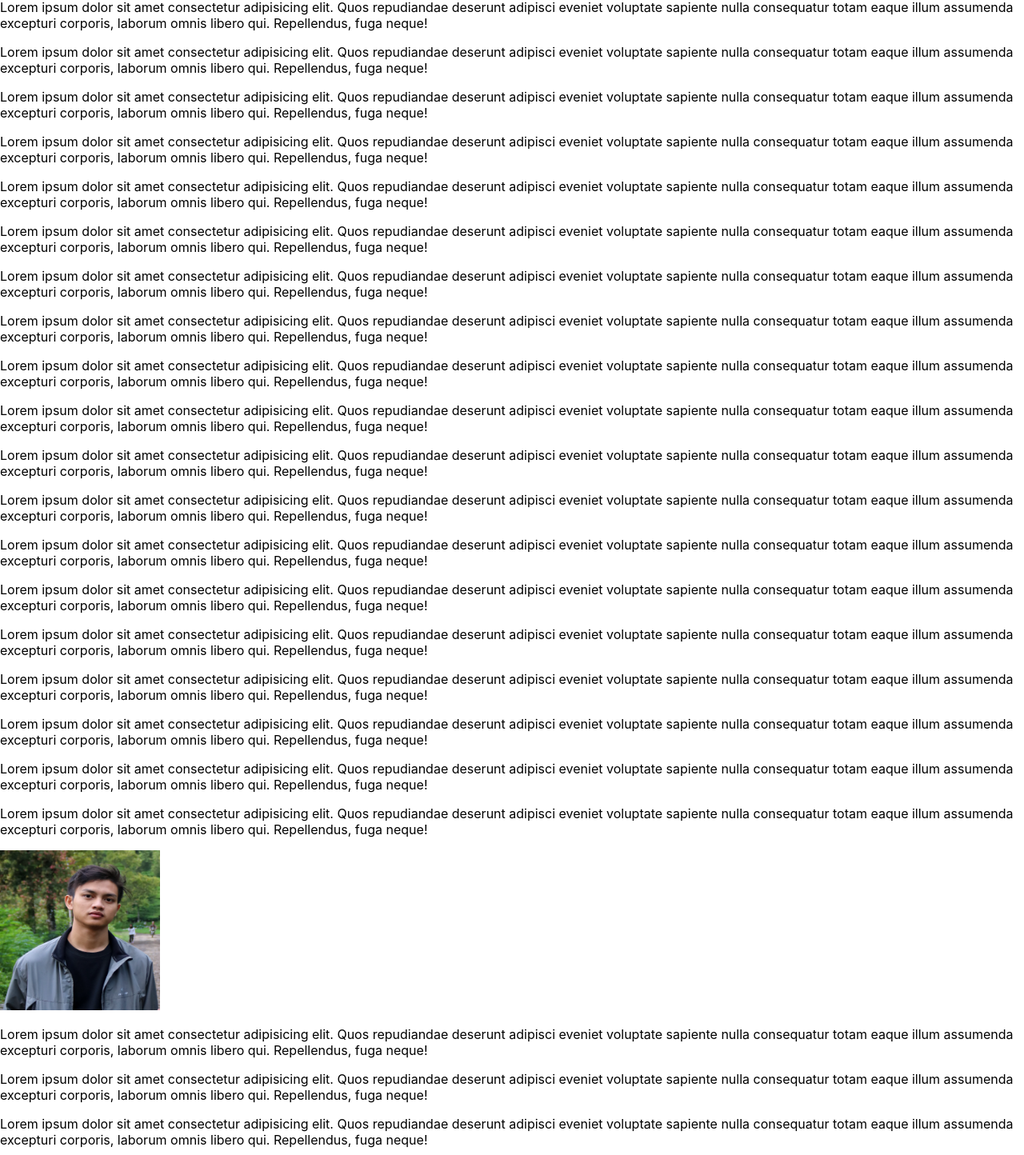
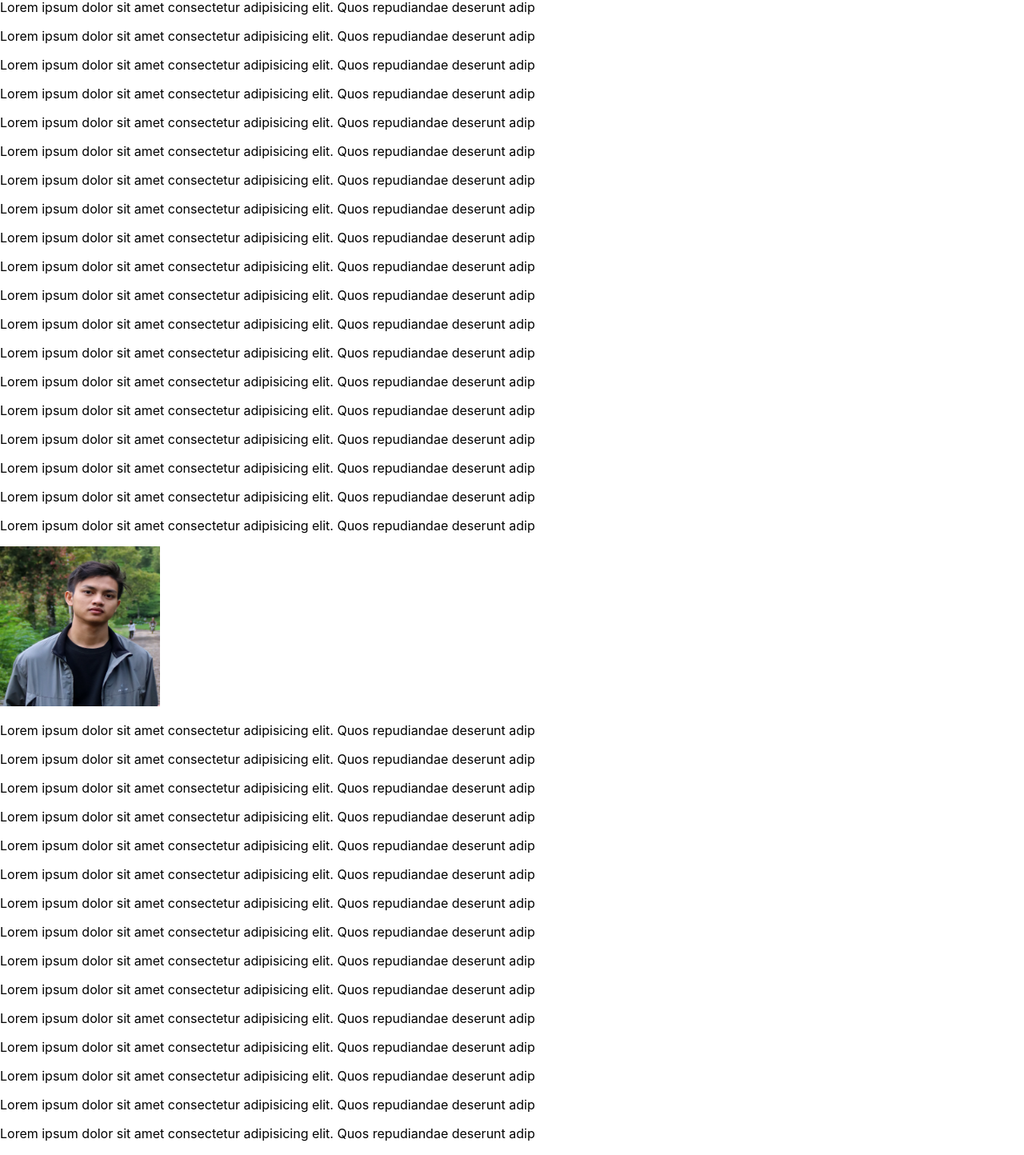
Before and after one commit to abuabdirohman4/next-basic, a Next.js app: page / in a window 1280 px wide. Shown: the part 355-1799 px from the top of the page at 80% size. Built offline with nearby package versions, Linux system fonts and the light colour scheme.

Commit message:
fix: eslint format

```diff
--- a/components/Footer/index.tsx
+++ b/components/Footer/index.tsx
@@ -1,4 +1,4 @@
-import styles from "./Footer.module.css";
+import styles from './Footer.module.css';
 
 export default function Footer() {
   return (
--- a/components/Header/index.tsx
+++ b/components/Header/index.tsx
@@ -1,5 +1,5 @@
-import Link from "next/link";
-import styles from "./Header.module.css";
+import Link from 'next/link';
+import styles from './Header.module.css';
 
 export default function Header() {
   return (
--- a/pages/404.tsx
+++ b/pages/404.tsx
@@ -1,12 +1,12 @@
-import { useRouter } from "next/router";
-import { useEffect } from "react";
+import { useRouter } from 'next/router';
+import { useEffect } from 'react';
 
 export default function Custom404() {
   const router = useRouter();
 
   useEffect(() => {
     setTimeout(() => {
-      router.push("/");
+      router.push('/');
     }, 2000);
   }, []);
 
--- a/pages/blog.tsx
+++ b/pages/blog.tsx
@@ -1,4 +1,4 @@
-import Layout from "../components/Layout";
+import Layout from '../components/Layout';
 
 export default function blog() {
   return (
--- a/pages/index.tsx
+++ b/pages/index.tsx
@@ -1,55 +1,53 @@
-import Image from "next/image";
-import Layout from "../components/Layout";
-import styles from "../styles/Home.module.css";
+import Image from 'next/image';
+import Layout from '../components/Layout';
+import styles from '../styles/Home.module.css';
 
 export default function Home() {
   return (
-    <>
-      <Layout pageTitle="Home Page">
-        <Image src="/profile.jpg" width={200} height={200} alt="profile"/>
-        {/* <img src="/profile.jpg" width={200} height={200} alt="profile" /> */}
-        <h1 className={styles["title-homepage"]}>Welcome Abu Abdirohman</h1>
-        <p>Lorem ipsum dolor sit amet consectetur adipisicing elit. Quos repudiandae deserunt adipisci eveniet voluptate sapiente nulla consequatur totam eaque illum assumenda excepturi corporis, laborum omnis libero qui. Repellendus, fuga neque!</p>
-        <p>Lorem ipsum dolor sit amet consectetur adipisicing elit. Quos repudiandae deserunt adipisci eveniet voluptate sapiente nulla consequatur totam eaque illum assumenda excepturi corporis, laborum omnis libero qui. Repellendus, fuga neque!</p>
-        <p>Lorem ipsum dolor sit amet consectetur adipisicing elit. Quos repudiandae deserunt adipisci eveniet voluptate sapiente nulla consequatur totam eaque illum assumenda excepturi corporis, laborum omnis libero qui. Repellendus, fuga neque!</p>
-        <p>Lorem ipsum dolor sit amet consectetur adipisicing elit. Quos repudiandae deserunt adipisci eveniet voluptate sapiente nulla consequatur totam eaque illum assumenda excepturi corporis, laborum omnis libero qui. Repellendus, fuga neque!</p>
-        <p>Lorem ipsum dolor sit amet consectetur adipisicing elit. Quos repudiandae deserunt adipisci eveniet voluptate sapiente nulla consequatur totam eaque illum assumenda excepturi corporis, laborum omnis libero qui. Repellendus, fuga neque!</p>
-        <p>Lorem ipsum dolor sit amet consectetur adipisicing elit. Quos repudiandae deserunt adipisci eveniet voluptate sapiente nulla consequatur totam eaque illum assumenda excepturi corporis, laborum omnis libero qui. Repellendus, fuga neque!</p>
-        <p>Lorem ipsum dolor sit amet consectetur adipisicing elit. Quos repudiandae deserunt adipisci eveniet voluptate sapiente nulla consequatur totam eaque illum assumenda excepturi corporis, laborum omnis libero qui. Repellendus, fuga neque!</p>
-        <p>Lorem ipsum dolor sit amet consectetur adipisicing elit. Quos repudiandae deserunt adipisci eveniet voluptate sapiente nulla consequatur totam eaque illum assumenda excepturi corporis, laborum omnis libero qui. Repellendus, fuga neque!</p>
-        <p>Lorem ipsum dolor sit amet consectetur adipisicing elit. Quos repudiandae deserunt adipisci eveniet voluptate sapiente nulla consequatur totam eaque illum assumenda excepturi corporis, laborum omnis libero qui. Repellendus, fuga neque!</p>
-        <p>Lorem ipsum dolor sit amet consectetur adipisicing elit. Quos repudiandae deserunt adipisci eveniet voluptate sapiente nulla consequatur totam eaque illum assumenda excepturi corporis, laborum omnis libero qui. Repellendus, fuga neque!</p>
-        <p>Lorem ipsum dolor sit amet consectetur adipisicing elit. Quos repudiandae deserunt adipisci eveniet voluptate sapiente nulla consequatur totam eaque illum assumenda excepturi corporis, laborum omnis libero qui. Repellendus, fuga neque!</p>
-        <p>Lorem ipsum dolor sit amet consectetur adipisicing elit. Quos repudiandae deserunt adipisci eveniet voluptate sapiente nulla consequatur totam eaque illum assumenda excepturi corporis, laborum omnis libero qui. Repellendus, fuga neque!</p>
-        <p>Lorem ipsum dolor sit amet consectetur adipisicing elit. Quos repudiandae deserunt adipisci eveniet voluptate sapiente nulla consequatur totam eaque illum assumenda excepturi corporis, laborum omnis libero qui. Repellendus, fuga neque!</p>
-        <p>Lorem ipsum dolor sit amet consectetur adipisicing elit. Quos repudiandae deserunt adipisci eveniet voluptate sapiente nulla consequatur totam eaque illum assumenda excepturi corporis, laborum omnis libero qui. Repellendus, fuga neque!</p>
-        <p>Lorem ipsum dolor sit amet consectetur adipisicing elit. Quos repudiandae deserunt adipisci eveniet voluptate sapiente nulla consequatur totam eaque illum assumenda excepturi corporis, laborum omnis libero qui. Repellendus, fuga neque!</p>
-        <p>Lorem ipsum dolor sit amet consectetur adipisicing elit. Quos repudiandae deserunt adipisci eveniet voluptate sapiente nulla consequatur totam eaque illum assumenda excepturi corporis, laborum omnis libero qui. Repellendus, fuga neque!</p>
-        <p>Lorem ipsum dolor sit amet consectetur adipisicing elit. Quos repudiandae deserunt adipisci eveniet voluptate sapiente nulla consequatur totam eaque illum assumenda excepturi corporis, laborum omnis libero qui. Repellendus, fuga neque!</p>
-        <p>Lorem ipsum dolor sit amet consectetur adipisicing elit. Quos repudiandae deserunt adipisci eveniet voluptate sapiente nulla consequatur totam eaque illum assumenda excepturi corporis, laborum omnis libero qui. Repellendus, fuga neque!</p>
-        <p>Lorem ipsum dolor sit amet consectetur adipisicing elit. Quos repudiandae deserunt adipisci eveniet voluptate sapiente nulla consequatur totam eaque illum assumenda excepturi corporis, laborum omnis libero qui. Repellendus, fuga neque!</p>
-        <Image src="/post1.jpg" width={200} height={200} alt="profile"/>
+    <Layout pageTitle="Home Page">
+      <Image src="/profile.jpg" width={200} height={200} alt="profile" />
+      {/* <img src="/profile.jpg" width={200} height={200} alt="profile" /> */}
+      <h1 className={styles['title-homepage']}>Welcome Abu Abdirohman</h1>
+      <p>Lorem ipsum dolor sit amet consectetur adipisicing elit. Quos repudiandae deserunt adip</p>
+      <p>Lorem ipsum dolor sit amet consectetur adipisicing elit. Quos repudiandae deserunt adip</p>
+      <p>Lorem ipsum dolor sit amet consectetur adipisicing elit. Quos repudiandae deserunt adip</p>
+      <p>Lorem ipsum dolor sit amet consectetur adipisicing elit. Quos repudiandae deserunt adip</p>
+      <p>Lorem ipsum dolor sit amet consectetur adipisicing elit. Quos repudiandae deserunt adip</p>
+      <p>Lorem ipsum dolor sit amet consectetur adipisicing elit. Quos repudiandae deserunt adip</p>
+      <p>Lorem ipsum dolor sit amet consectetur adipisicing elit. Quos repudiandae deserunt adip</p>
+      <p>Lorem ipsum dolor sit amet consectetur adipisicing elit. Quos repudiandae deserunt adip</p>
+      <p>Lorem ipsum dolor sit amet consectetur adipisicing elit. Quos repudiandae deserunt adip</p>
+      <p>Lorem ipsum dolor sit amet consectetur adipisicing elit. Quos repudiandae deserunt adip</p>
+      <p>Lorem ipsum dolor sit amet consectetur adipisicing elit. Quos repudiandae deserunt adip</p>
+      <p>Lorem ipsum dolor sit amet consectetur adipisicing elit. Quos repudiandae deserunt adip</p>
+      <p>Lorem ipsum dolor sit amet consectetur adipisicing elit. Quos repudiandae deserunt adip</p>
+      <p>Lorem ipsum dolor sit amet consectetur adipisicing elit. Quos repudiandae deserunt adip</p>
+      <p>Lorem ipsum dolor sit amet consectetur adipisicing elit. Quos repudiandae deserunt adip</p>
+      <p>Lorem ipsum dolor sit amet consectetur adipisicing elit. Quos repudiandae deserunt adip</p>
+      <p>Lorem ipsum dolor sit amet consectetur adipisicing elit. Quos repudiandae deserunt adip</p>
+      <p>Lorem ipsum dolor sit amet consectetur adipisicing elit. Quos repudiandae deserunt adip</p>
+      <p>Lorem ipsum dolor sit amet consectetur adipisicing elit. Quos repudiandae deserunt adip</p>
+      <Image src="/post1.jpg" width={200} height={200} alt="profile" />
 
-        <p>Lorem ipsum dolor sit amet consectetur adipisicing elit. Quos repudiandae deserunt adipisci eveniet voluptate sapiente nulla consequatur totam eaque illum assumenda excepturi corporis, laborum omnis libero qui. Repellendus, fuga neque!</p>
-        <p>Lorem ipsum dolor sit amet consectetur adipisicing elit. Quos repudiandae deserunt adipisci eveniet voluptate sapiente nulla consequatur totam eaque illum assumenda excepturi corporis, laborum omnis libero qui. Repellendus, fuga neque!</p>
-        <p>Lorem ipsum dolor sit amet consectetur adipisicing elit. Quos repudiandae deserunt adipisci eveniet voluptate sapiente nulla consequatur totam eaque illum assumenda excepturi corporis, laborum omnis libero qui. Repellendus, fuga neque!</p>
-        <p>Lorem ipsum dolor sit amet consectetur adipisicing elit. Quos repudiandae deserunt adipisci eveniet voluptate sapiente nulla consequatur totam eaque illum assumenda excepturi corporis, laborum omnis libero qui. Repellendus, fuga neque!</p>
-        <p>Lorem ipsum dolor sit amet consectetur adipisicing elit. Quos repudiandae deserunt adipisci eveniet voluptate sapiente nulla consequatur totam eaque illum assumenda excepturi corporis, laborum omnis libero qui. Repellendus, fuga neque!</p>
-        <p>Lorem ipsum dolor sit amet consectetur adipisicing elit. Quos repudiandae deserunt adipisci eveniet voluptate sapiente nulla consequatur totam eaque illum assumenda excepturi corporis, laborum omnis libero qui. Repellendus, fuga neque!</p>
-        <p>Lorem ipsum dolor sit amet consectetur adipisicing elit. Quos repudiandae deserunt adipisci eveniet voluptate sapiente nulla consequatur totam eaque illum assumenda excepturi corporis, laborum omnis libero qui. Repellendus, fuga neque!</p>
-        <p>Lorem ipsum dolor sit amet consectetur adipisicing elit. Quos repudiandae deserunt adipisci eveniet voluptate sapiente nulla consequatur totam eaque illum assumenda excepturi corporis, laborum omnis libero qui. Repellendus, fuga neque!</p>
-        <p>Lorem ipsum dolor sit amet consectetur adipisicing elit. Quos repudiandae deserunt adipisci eveniet voluptate sapiente nulla consequatur totam eaque illum assumenda excepturi corporis, laborum omnis libero qui. Repellendus, fuga neque!</p>
-        <p>Lorem ipsum dolor sit amet consectetur adipisicing elit. Quos repudiandae deserunt adipisci eveniet voluptate sapiente nulla consequatur totam eaque illum assumenda excepturi corporis, laborum omnis libero qui. Repellendus, fuga neque!</p>
-        <p>Lorem ipsum dolor sit amet consectetur adipisicing elit. Quos repudiandae deserunt adipisci eveniet voluptate sapiente nulla consequatur totam eaque illum assumenda excepturi corporis, laborum omnis libero qui. Repellendus, fuga neque!</p>
-        <p>Lorem ipsum dolor sit amet consectetur adipisicing elit. Quos repudiandae deserunt adipisci eveniet voluptate sapiente nulla consequatur totam eaque illum assumenda excepturi corporis, laborum omnis libero qui. Repellendus, fuga neque!</p>
-        <p>Lorem ipsum dolor sit amet consectetur adipisicing elit. Quos repudiandae deserunt adipisci eveniet voluptate sapiente nulla consequatur totam eaque illum assumenda excepturi corporis, laborum omnis libero qui. Repellendus, fuga neque!</p>
-        <p>Lorem ipsum dolor sit amet consectetur adipisicing elit. Quos repudiandae deserunt adipisci eveniet voluptate sapiente nulla consequatur totam eaque illum assumenda excepturi corporis, laborum omnis libero qui. Repellendus, fuga neque!</p>
-        <p>Lorem ipsum dolor sit amet consectetur adipisicing elit. Quos repudiandae deserunt adipisci eveniet voluptate sapiente nulla consequatur totam eaque illum assumenda excepturi corporis, laborum omnis libero qui. Repellendus, fuga neque!</p>
-        <p>Lorem ipsum dolor sit amet consectetur adipisicing elit. Quos repudiandae deserunt adipisci eveniet voluptate sapiente nulla consequatur totam eaque illum assumenda excepturi corporis, laborum omnis libero qui. Repellendus, fuga neque!</p>
-        <p>Lorem ipsum dolor sit amet consectetur adipisicing elit. Quos repudiandae deserunt adipisci eveniet voluptate sapiente nulla consequatur totam eaque illum assumenda excepturi corporis, laborum omnis libero qui. Repellendus, fuga neque!</p>
-        <p>Lorem ipsum dolor sit amet consectetur adipisicing elit. Quos repudiandae deserunt adipisci eveniet voluptate sapiente nulla consequatur totam eaque illum assumenda excepturi corporis, laborum omnis libero qui. Repellendus, fuga neque!</p>
-        <Image src="/post2.jpeg" width={200} height={200} alt="profile"/>
-      </Layout>
-    </>
+      <p>Lorem ipsum dolor sit amet consectetur adipisicing elit. Quos repudiandae deserunt adip</p>
+      <p>Lorem ipsum dolor sit amet consectetur adipisicing elit. Quos repudiandae deserunt adip</p>
+      <p>Lorem ipsum dolor sit amet consectetur adipisicing elit. Quos repudiandae deserunt adip</p>
+      <p>Lorem ipsum dolor sit amet consectetur adipisicing elit. Quos repudiandae deserunt adip</p>
+      <p>Lorem ipsum dolor sit amet consectetur adipisicing elit. Quos repudiandae deserunt adip</p>
+      <p>Lorem ipsum dolor sit amet consectetur adipisicing elit. Quos repudiandae deserunt adip</p>
+      <p>Lorem ipsum dolor sit amet consectetur adipisicing elit. Quos repudiandae deserunt adip</p>
+      <p>Lorem ipsum dolor sit amet consectetur adipisicing elit. Quos repudiandae deserunt adip</p>
+      <p>Lorem ipsum dolor sit amet consectetur adipisicing elit. Quos repudiandae deserunt adip</p>
+      <p>Lorem ipsum dolor sit amet consectetur adipisicing elit. Quos repudiandae deserunt adip</p>
+      <p>Lorem ipsum dolor sit amet consectetur adipisicing elit. Quos repudiandae deserunt adip</p>
+      <p>Lorem ipsum dolor sit amet consectetur adipisicing elit. Quos repudiandae deserunt adip</p>
+      <p>Lorem ipsum dolor sit amet consectetur adipisicing elit. Quos repudiandae deserunt adip</p>
+      <p>Lorem ipsum dolor sit amet consectetur adipisicing elit. Quos repudiandae deserunt adip</p>
+      <p>Lorem ipsum dolor sit amet consectetur adipisicing elit. Quos repudiandae deserunt adip</p>
+      <p>Lorem ipsum dolor sit amet consectetur adipisicing elit. Quos repudiandae deserunt adip</p>
+      <p>Lorem ipsum dolor sit amet consectetur adipisicing elit. Quos repudiandae deserunt adip</p>
+      <p>Lorem ipsum dolor sit amet consectetur adipisicing elit. Quos repudiandae deserunt adip</p>
+      <Image src="/post2.jpeg" width={200} height={200} alt="profile" />
+    </Layout>
   );
 }
--- a/pages/users/index.tsx
+++ b/pages/users/index.tsx
@@ -4,13 +4,13 @@ interface UsersProps {
   dataUsers: Array<any>;
 }
 
-export default function index({ dataUsers }: UsersProps) {
+export default function Users({ dataUsers }: UsersProps) {
   console.log(dataUsers);
   return (
     <Layout pageTitle="Users Page">
       <p>Users Page</p>
-      {dataUsers.map((user, index) => (
-        <div key={index}>
+      {dataUsers.map((user) => (
+        <div key={user.id}>
           <p>{user.name}</p>
           <p>{user.email}</p>
         </div>
```
Also changed, not shown: components/Layout/index.tsx (+10 -6 lines), pages/users/[id].tsx (+6 -2 lines), .eslintrc.json.
